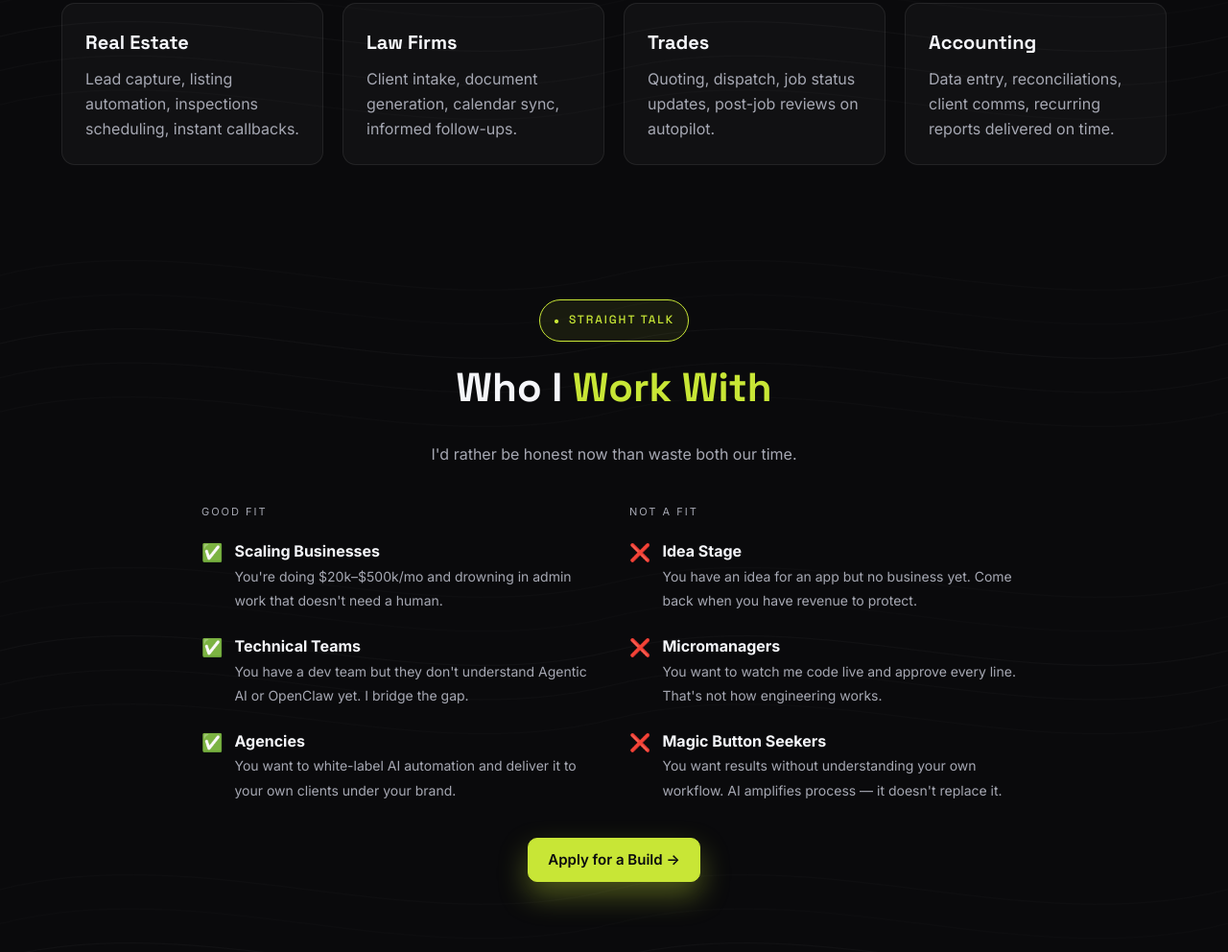
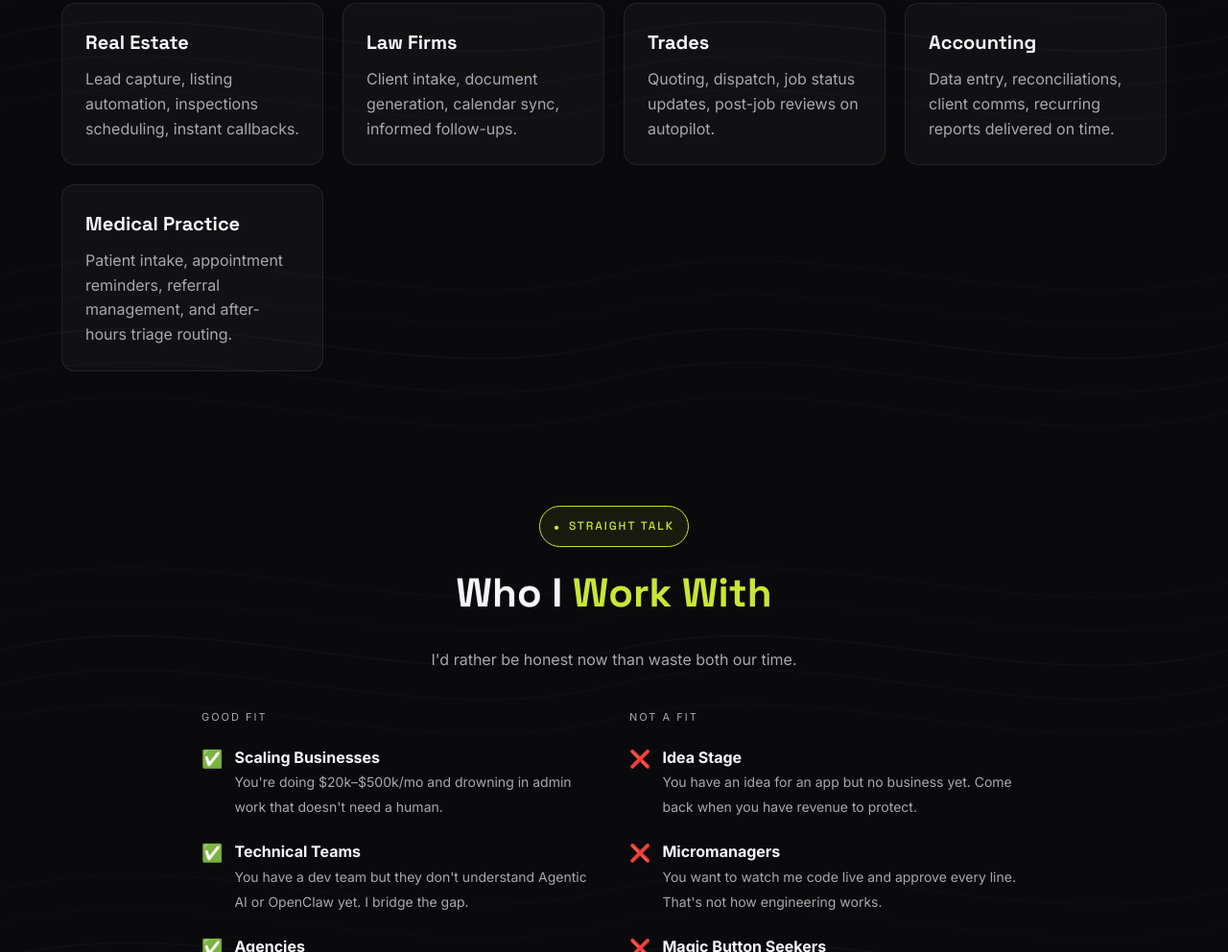
Before and after one commit to 048823/Webuildco_v1, a plain HTML site: page index.html in a window 1280 px wide. Shown: the part 5562-6554 px from the top of the page at 96% size. Drawn offline with Linux system fonts and the light colour scheme.

Commit message:
Add Medical Practice to industries

```diff
--- a/index.html
+++ b/index.html
@@ -749,6 +749,10 @@
             <h3>Accounting</h3>
             <p>Data entry, reconciliations, client comms, recurring reports delivered on time.</p>
           </div>
+          <div class="industry-card card">
+            <h3>Medical Practice</h3>
+            <p>Patient intake, appointment reminders, referral management, and after-hours triage routing.</p>
+          </div>
         </div>
       </div>
     </section>
```
